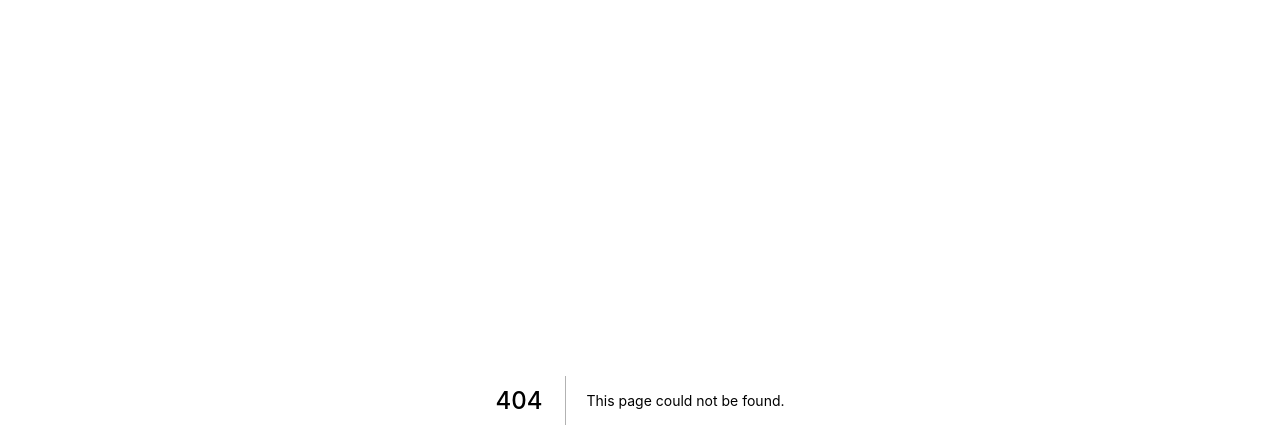
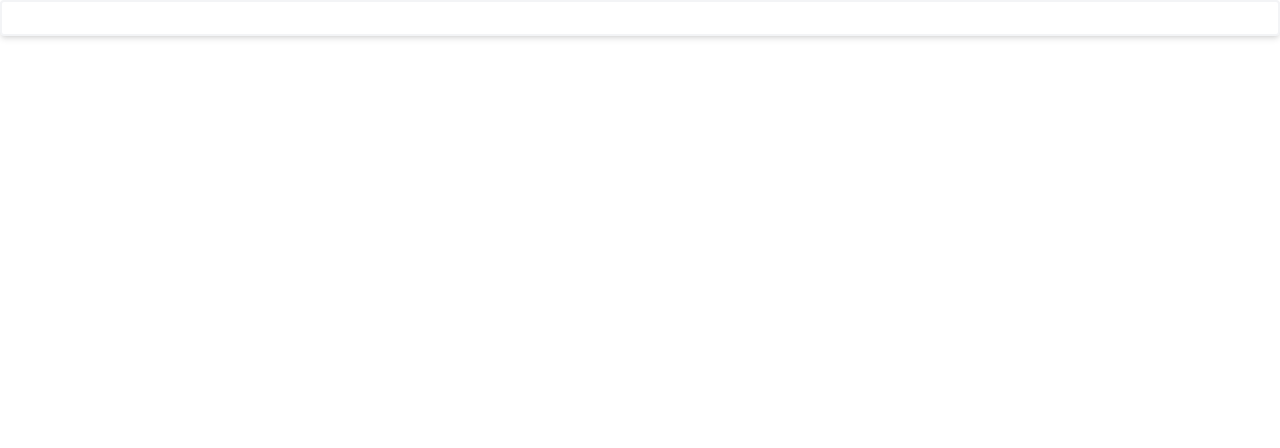
Before and after one commit to ramkrishnaind/transport-next, a Next.js app: page /Card in a window 1280 px wide. Before the commit this address had no page. Shown: the top 448 px of the page. Built offline with nearby package versions, Linux system fonts and the light colour scheme.

Commit message:
Card added

```diff
--- /dev/null
+++ b/pages/Card.js
@@ -0,0 +1,11 @@
+import React from "react";
+
+const Card = ({ image, item, itemCount }) => (
+  <div className="flex flex-row space-x-3 px-2 py-4 bg-white border-2 border-gray-100 rounded justify-between shadow-md">
+    <div><img src={image} alt=""/></div>
+    <div className="text-gray-500">{item}</div>
+    <button className="text-gray-500">{itemCount}</button>
+  </div>
+);
+
+export default Card;
```
